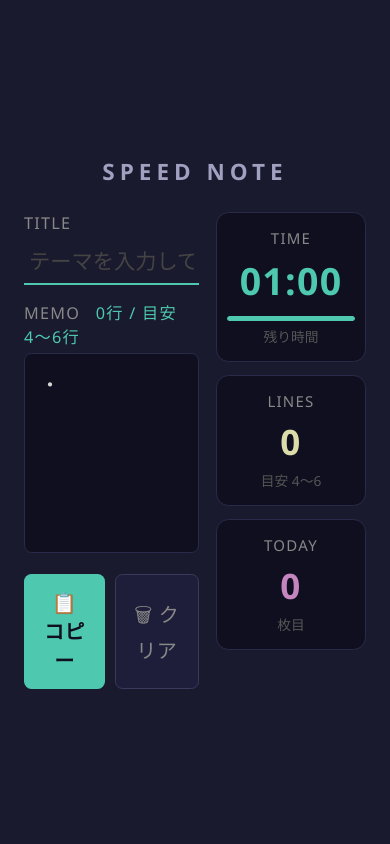
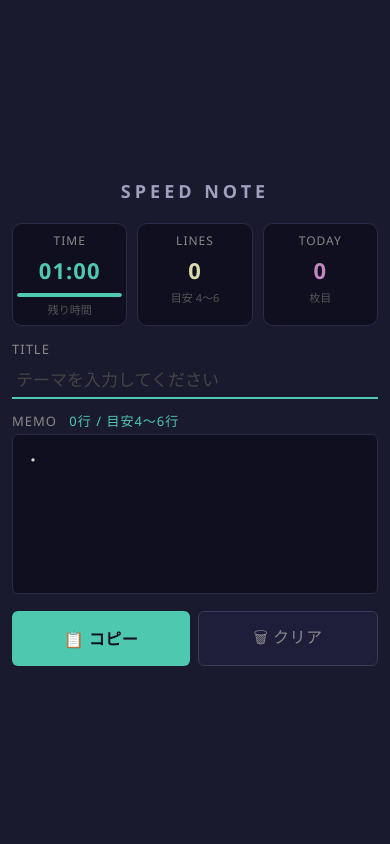
Before and after one commit to bon-com/cc-practice, a Flask app: page / in a window 390 px wide. Run offline with Flask 3, Linux system fonts and the light colour scheme.

Commit message:
Add responsive mobile design with media query for 600px breakpoint
- Disable zoom scaling on mobile (zoom: 1)
- Stack layout vertically on mobile (flex-direction: column)
- Position stat cards in horizontal strip at top (flex-direction: row, order: -1)
- Reduce stat card padding and font sizes for mobile
- Adjust body padding for better mobile spacing

```diff
--- a/phase9/9.3-speed-note/templates/index.html
+++ b/phase9/9.3-speed-note/templates/index.html
@@ -253,6 +253,31 @@
     }
 
     #btn-ok:hover { opacity: 0.85; }
+
+    @media (max-width: 600px) {
+      body { padding: 12px; }
+
+      .container { zoom: 1; }
+
+      .main { flex-direction: column; }
+
+      .sidebar {
+        width: 100%;
+        flex-direction: row;
+        order: -1;
+      }
+
+      .stat-card {
+        flex: 1;
+        padding: 8px 4px;
+      }
+
+      .stat-value { font-size: 22px; }
+
+      #lines-display,
+      #today-display,
+      #today-input { font-size: 22px; }
+    }
   </style>
 </head>
 <body>
```
